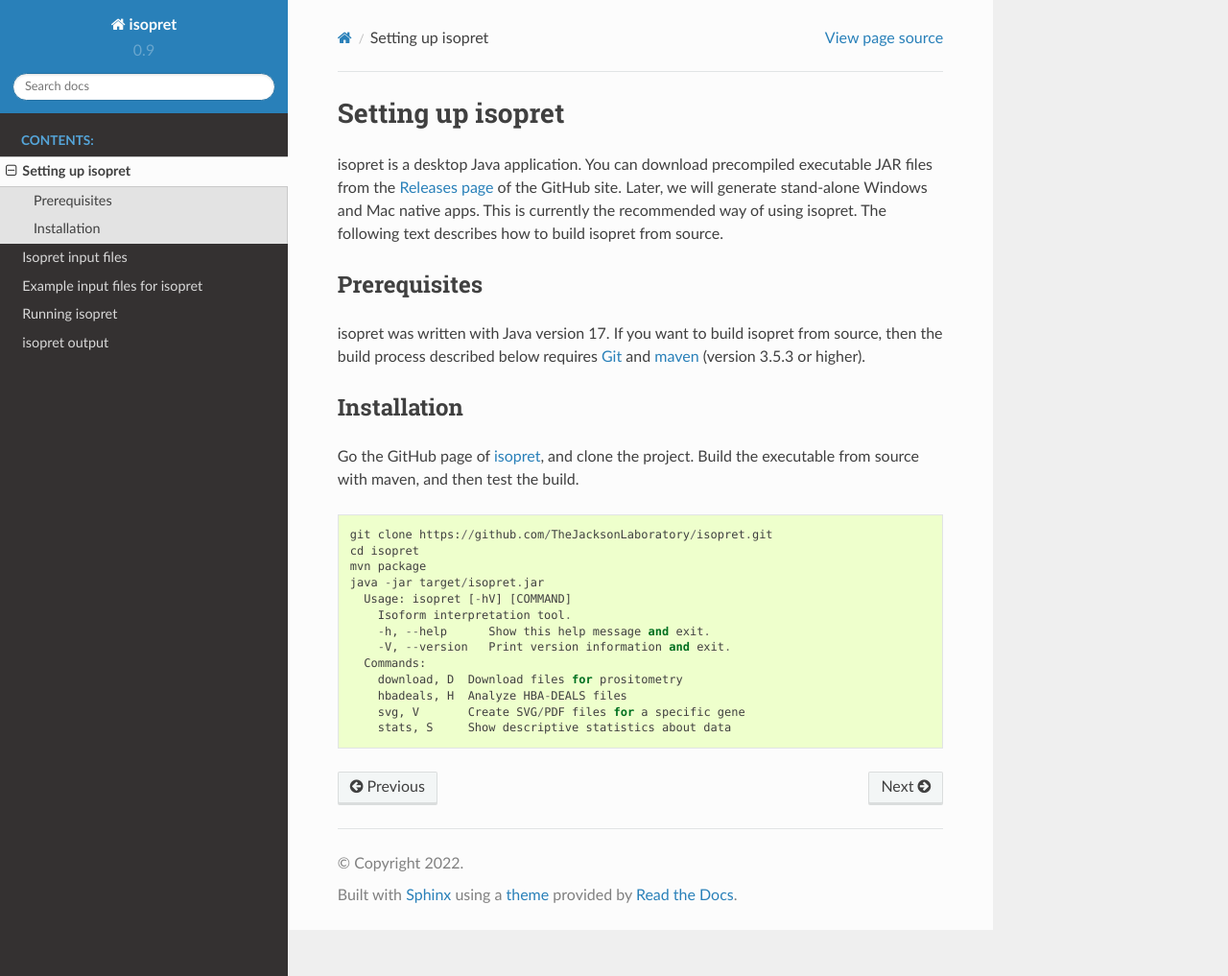
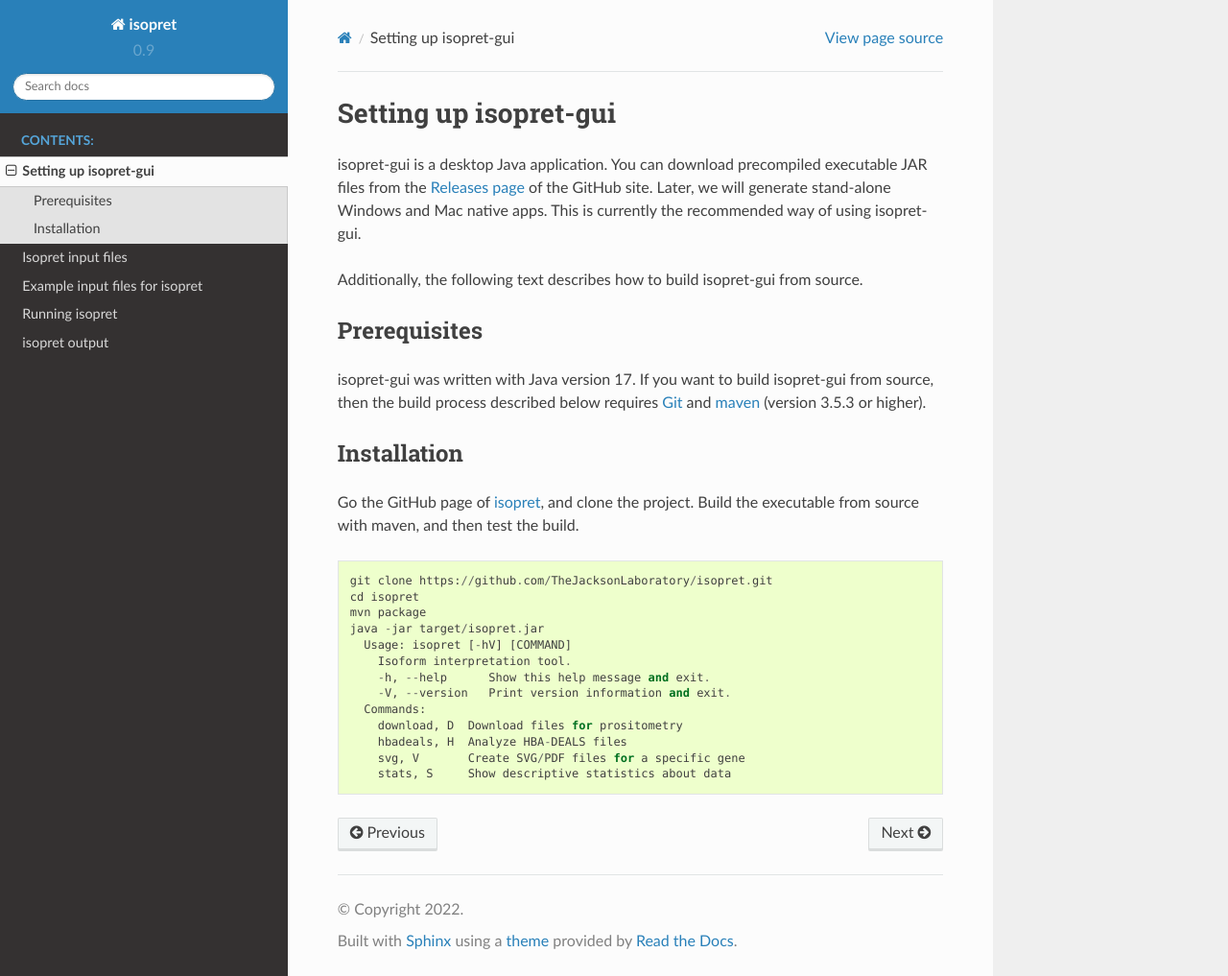
Before and after one commit to TheJacksonLaboratory/isopretGO, a Sphinx documentation site: the page built from docs/setup.rst, in a window 1280 px wide and 1017 px high. Shown: the whole window at 96% size. Built offline with Sphinx 7.4.7 and the Read the Docs theme 2.0.0, drawn with Linux system fonts in a browser that asks for light colours.

Commit message:
documentation

```diff
--- a/docs/index.rst
+++ b/docs/index.rst
@@ -2,7 +2,11 @@
 Isopret: Isoform interpretation
 ===============================
 
-Isopret is a Java application for investigating overrepresentation of
+Isopret (Isoform Interpretation) is  an expectation-maximization algorithm able
+to infer isoform specific functions using a global optimization approach.
+
+
+Isopret-gui is a Java application for investigating and visualizing overrepresentation of
 `Gene Ontology (GO) <http://geneontology.org/>`_ annotations in differentially spliced or
 differentially expressed genes.
 
--- a/docs/input.rst
+++ b/docs/input.rst
@@ -63,4 +63,4 @@
 Example input files
 ^^^^^^^^^^^^^^^^^^^
 
-Example input files are described in :ref:`rstexamples`.
+Example input files are described in :ref:`rstexamples`_.
--- a/docs/setup.rst
+++ b/docs/setup.rst
@@ -1,20 +1,22 @@
 .. _rstsetup:
-==================
-Setting up isopret
-==================
+======================
+Setting up isopret-gui
+======================
 
-isopret is a desktop Java application. You can download precompiled executable
+isopret-gui is a desktop Java application. You can download precompiled executable
 JAR files from the `Releases page <https://github.com/TheJacksonLaboratory/isopret/releases>`_
 of the GitHub site. Later, we will generate stand-alone Windows and Mac native apps.
-This is currently the recommended way of using isopret. The following text describes
-how to build isopret from source.
+This is currently the recommended way of using isopret-gui.
+
+
+Additionally, the following text describes how to build isopret-gui from source.
 
 
 Prerequisites
 ~~~~~~~~~~~~~
 
-isopret was written with Java version 17. If you want to
-build isopret from source, then the build process described below requires
+isopret-gui was written with Java version 17. If you want to
+build isopret-gui from source, then the build process described below requires
 `Git <https://git-scm.com/book/en/v2>`_ and `maven <https://maven.apache.org/install.html>`_ (version 3.5.3 or higher).
 
 
```
Also changed, not shown: other parts of docs/input.rst (+1 -1 lines), 1 other file.
